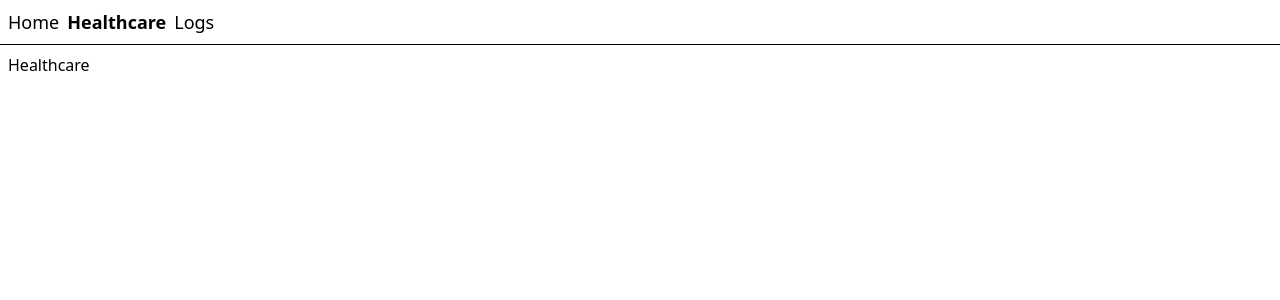
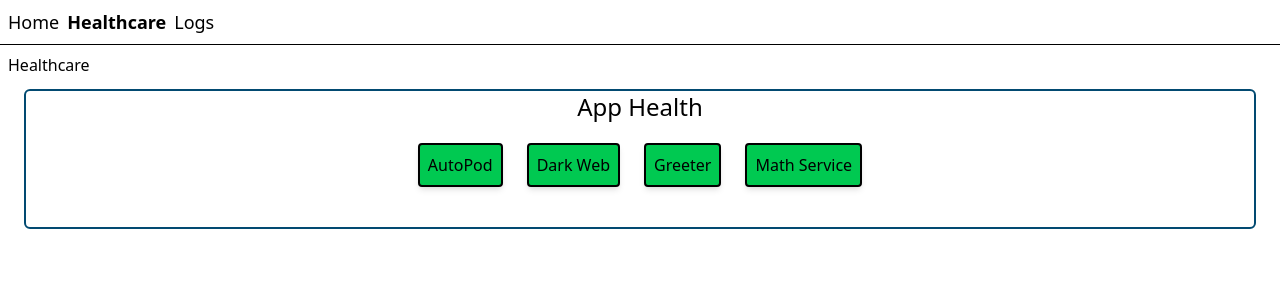
Before and after one commit to TibbersEvolved/KafkaPlayGround, a React (Vite) app in the folder Frontend/: page /healthcare in a window 1280 px wide. Shown: the top 300 px of the page. Built offline with nearby package versions, Linux system fonts and the light colour scheme.

Commit message:
Styled and boilerplate for healthcare in frontend

```diff
--- /dev/null
+++ b/Frontend/src/components/healthcare/healthcare.tsx
@@ -0,0 +1,19 @@
+import Service from "./service";
+
+export default function Healthcare() {
+    return (
+        <>
+        <section className="border-sky-900 border-2 pb-10 ml-4 mr-4 mt-3 rounded-md">
+        <div className="flex justify-center">
+        <header className="mb-5 text-2xl">App Health</header>
+        </div>
+        <section className="flex ml-6 mr-6 justify-center gap-6">
+            <Service name="AutoPod"/>
+            <Service name="Dark Web"/>
+            <Service name="Greeter"/>
+            <Service name="Math Service"/>
+        </section>
+        </section>
+        </>
+    )
+}
--- /dev/null
+++ b/Frontend/src/components/healthcare/service.tsx
@@ -0,0 +1,11 @@
+export default function Service(props : prop) {
+return (
+    <>
+    <div className="bg-green-500 border-2 rounded-sm shadow-md p-2">{props.name}</div>
+    </>
+)
+}
+
+type prop = {
+    name : string
+}
--- a/Frontend/src/routes/healthcare.tsx
+++ b/Frontend/src/routes/healthcare.tsx
@@ -1,5 +1,6 @@
 import * as React from 'react'
 import { createFileRoute } from '@tanstack/react-router'
+import Healthcare from '../components/healthcare/healthcare'
 
 export const Route = createFileRoute('/healthcare')({
   component: AboutComponent,
@@ -9,6 +10,7 @@ function AboutComponent() {
   return (
     <div className="p-2">
       <h3>Healthcare</h3>
+      <Healthcare/>
     </div>
   )
 }
```
